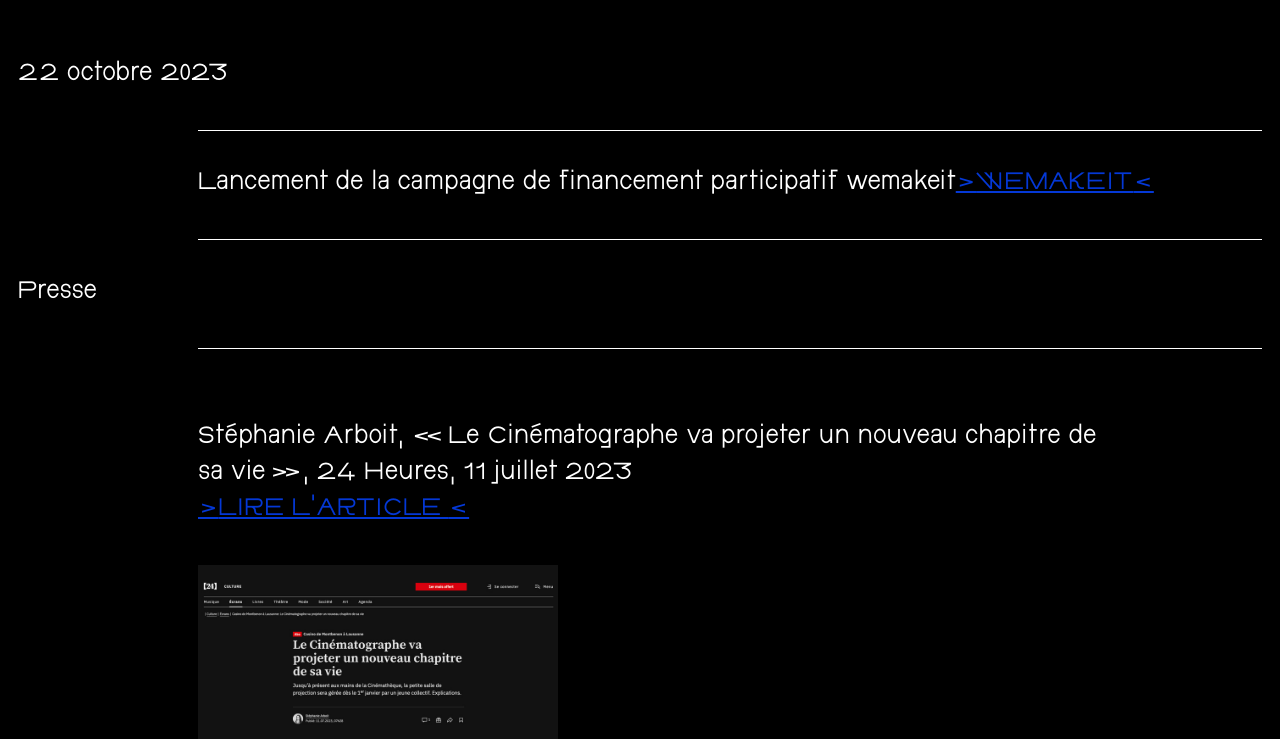
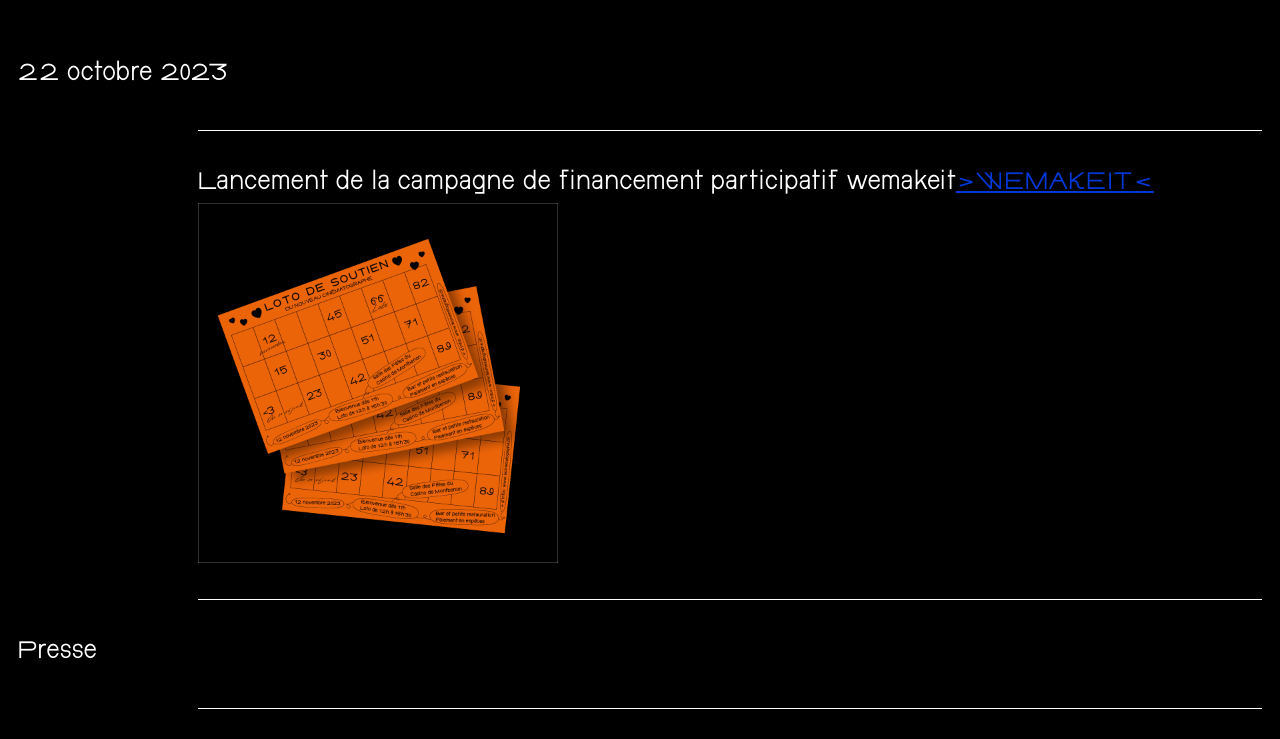
Before and after one commit to azertypow/lecinematographe.landingPage, a Vue app: page / in a window 1280 px wide. Shown: the part 610-1349 px from the top of the page. Built offline with nearby package versions, Linux system fonts and the light colour scheme.

Commit message:
feat: add image for date component

```diff
--- a/src/App.vue
+++ b/src/App.vue
@@ -31,6 +31,7 @@
                 >
                     <app-date
                             date="22 octobre 2023"
+                            src="./instagram_loto.jpeg"
                     >
                         Lancement de la campagne de financement participatif wemakeit<a
                             href="/#">WEMAKEIT</a>
--- a/src/components/AppDate.vue
+++ b/src/components/AppDate.vue
@@ -9,7 +9,15 @@
             <div
                 class="v-app-date__slot__content"
             >
-                <slot/>
+                <div>
+                    <slot/>
+                </div>
+                <img
+                    v-if="src"
+                    class="v-app-date__img"
+                    alt="article cover"
+                    :src="src"
+                >
             </div>
         </div>
     </section>
@@ -22,6 +30,7 @@
 <script lang="ts" setup>
 defineProps<{
     date: string,
+    src?: string,
 }>()
 
 </script>
@@ -32,6 +41,10 @@ defineProps<{
 
 <style lang="scss" scoped >
 .v-app-date {
+}
+
+.v-app-date__slot__content {
+
 }
 
 .v-app-date__slot {
@@ -47,21 +60,13 @@ defineProps<{
         border-bottom: solid 1px white;
         padding-top: 1rem;
         padding-bottom: 1rem;
-
-        //@media (max-width: 1100px) {
-        //    font-size: .7rem;
-        //    line-height: .8rem;
-        //    margin-top: 1rem;
-        //    margin-bottom: 1rem;
-        //}
-        //
-        //@media (max-width: 750px) {
-        //    font-size: .6rem;
-        //    line-height: .7rem;
-        //    margin-top: 1rem;
-        //    margin-bottom: 1rem;
-        //}
     }
 }
 
+.v-app-date__img {
+    display: block;
+    width: 100%;
+    max-width: 10rem;
+}
+
 </style>
```
Also changed, not shown: public/instagram_loto.jpeg (added).
